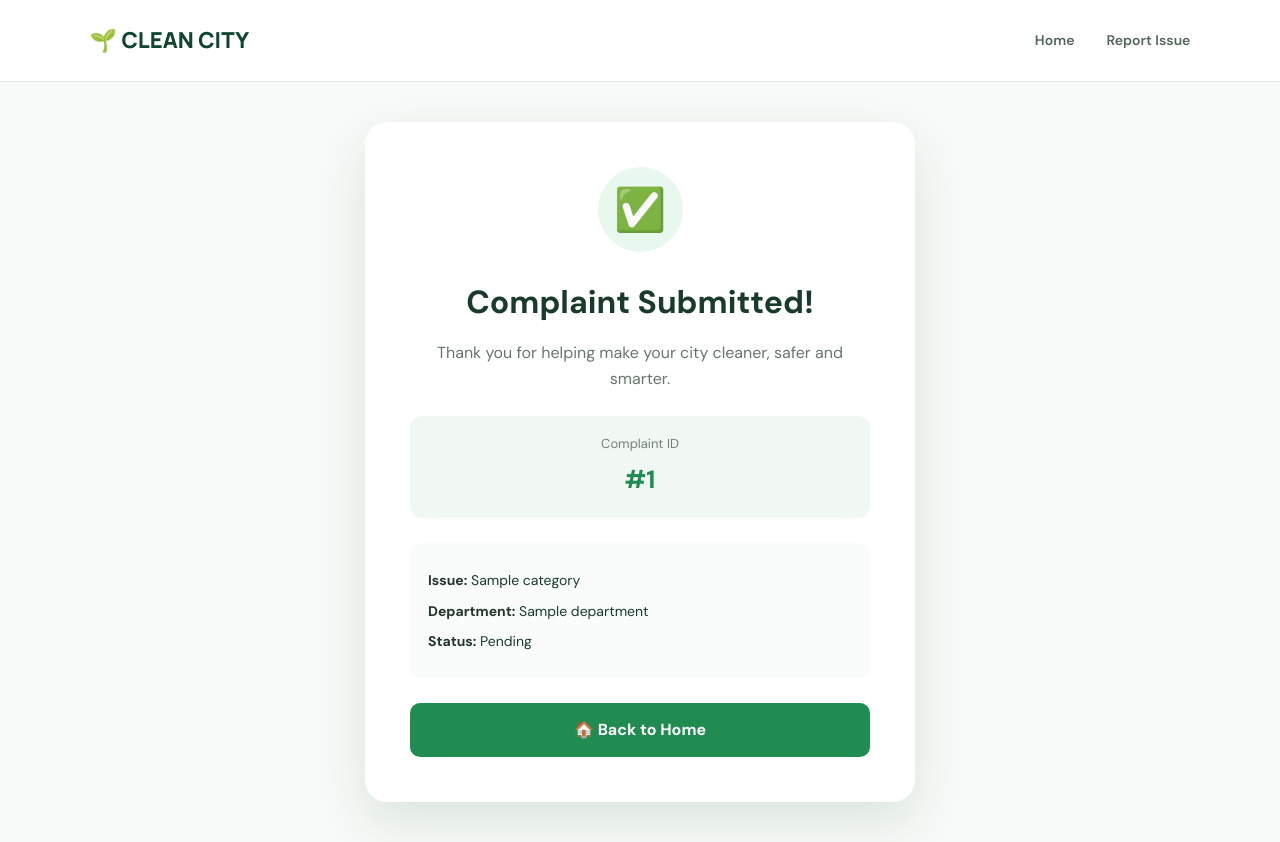
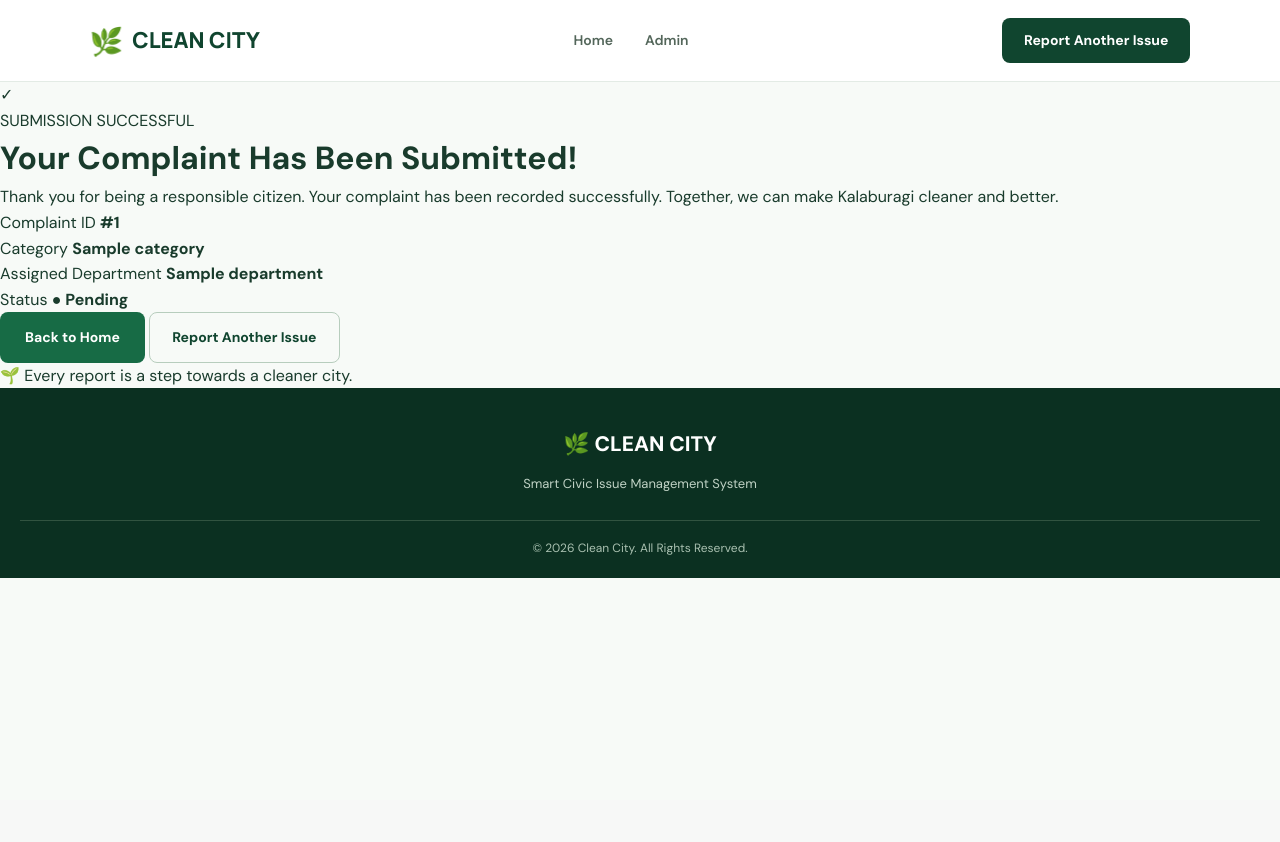
Before and after one commit to amarpatil018/civic-issue-aggregator, a Flask app: template templates/success.html in a window 1280 px wide. After the commit the page ends 578 px from the top, so only its background shows below. Run offline with Flask 3, Linux system fonts and the light colour scheme; the template is opened without the code that fills it: most values are stand-ins (such as "Sample title", 1, 10 or a date in 2020).

Commit message:
Add report page styles and enhance success page layout

```diff
--- a/templates/success.html
+++ b/templates/success.html
@@ -1,266 +1,105 @@
+
 <!DOCTYPE html>
 <html lang="en">
-
 <head>
-
     <meta charset="UTF-8">
-
-    <meta name="viewport"
-          content="width=device-width, initial-scale=1.0">
+    <meta name="viewport" content="width=device-width, initial-scale=1.0">
 
     <title>Complaint Submitted | Clean City</title>
 
     <link rel="stylesheet"
           href="{{ url_for('static', filename='css/style.css') }}">
-
-    <style>
-
-        .success-page {
-
-            min-height: calc(100vh - 75px);
-
-            display: flex;
-
-            align-items: center;
-
-            justify-content: center;
-
-            padding: 40px;
-
-            background: #f7faf8;
-
-        }
-
-        .success-card {
-
-            width: 100%;
-
-            max-width: 550px;
-
-            padding: 45px;
-
-            background: white;
-
-            border-radius: 22px;
-
-            text-align: center;
-
-            box-shadow:
-                0 20px 50px rgba(30, 70, 45, 0.12);
-
-        }
-
-        .success-icon {
-
-            width: 85px;
-
-            height: 85px;
-
-            margin: auto;
-
-            display: flex;
-
-            align-items: center;
-
-            justify-content: center;
-
-            border-radius: 50%;
-
-            background: #e9f8ee;
-
-            font-size: 42px;
-
-        }
-
-        .success-card h1 {
-
-            margin-top: 25px;
-
-            margin-bottom: 12px;
-
-        }
-
-        .success-card > p {
-
-            color: #68756d;
-
-            line-height: 1.6;
-
-        }
-
-        .issue-id {
-
-            margin: 25px 0;
-
-            padding: 18px;
-
-            background: #f1f8f3;
-
-            border-radius: 12px;
-
-        }
-
-        .issue-id span {
-
-            display: block;
-
-            color: #748077;
-
-            font-size: 13px;
-
-            margin-bottom: 5px;
-
-        }
-
-        .issue-id strong {
-
-            font-size: 25px;
-
-            color: #218c52;
-
-        }
-
-        .details {
-
-            margin-top: 20px;
-
-            padding: 18px;
-
-            background: #fafcfb;
-
-            border-radius: 12px;
-
-            text-align: left;
-
-        }
-
-        .details p {
-
-            margin: 8px 0;
-
-            font-size: 14px;
-
-        }
-
-        .details strong {
-
-            color: #25352b;
-
-        }
-
-        .success-btn {
-
-            display: block;
-
-            margin-top: 25px;
-
-            padding: 14px;
-
-            background: #218c52;
-
-            color: white;
-
-            text-decoration: none;
-
-            border-radius: 10px;
-
-            font-weight: 700;
-
-        }
-
-        .success-btn:hover {
-
-            background: #176e3e;
-
-        }
-
-    </style>
-
 </head>
-
 
 <body>
 
+    <!-- NAVBAR -->
     <header class="navbar">
-
         <div class="logo">
-            🌱 CLEAN CITY
+            <span class="logo-icon">🌿</span>
+            <span>CLEAN CITY</span>
         </div>
 
         <nav>
-
-            <a href="/">
-                Home
-            </a>
-
-            <a href="/report">
-                Report Issue
-            </a>
-
+            <a href="/">Home</a>
+            <a href="/admin">Admin</a>
         </nav>
 
+        <a href="/report" class="nav-btn">Report Another Issue</a>
     </header>
 
 
+    <!-- SUCCESS CONTENT -->
     <main class="success-page">
 
         <div class="success-card">
 
-            <div class="success-icon">
-                ✅
-            </div>
+            <div class="success-icon">✓</div>
 
-            <h1>
-                Complaint Submitted!
-            </h1>
+            <span class="success-label">SUBMISSION SUCCESSFUL</span>
 
-            <p>
-                Thank you for helping make your city
-                cleaner, safer and smarter.
+            <h1>Your Complaint Has Been Submitted!</h1>
+
+            <p class="success-description">
+                Thank you for being a responsible citizen.
+                Your complaint has been recorded successfully.
+                Together, we can make Kalaburagi cleaner and better.
             </p>
 
+            <div class="success-details">
 
-            <div class="issue-id">
+                <div class="success-detail-row">
+                    <span>Complaint ID</span>
+                    <strong>#{{ issue_id }}</strong>
+                </div>
 
-                <span>
-                    Complaint ID
-                </span>
+                <div class="success-detail-row">
+                    <span>Category</span>
+                    <strong>{{ category }}</strong>
+                </div>
 
-                <strong>
-                    #{{ issue_id }}
-                </strong>
+                <div class="success-detail-row">
+                    <span>Assigned Department</span>
+                    <strong>{{ department }}</strong>
+                </div>
+
+                <div class="success-detail-row">
+                    <span>Status</span>
+                    <strong class="pending-status">● Pending</strong>
+                </div>
 
             </div>
 
+            <div class="success-actions">
 
-            <div class="details">
+                <a href="/" class="primary-btn">
+                    Back to Home
+                </a>
 
-                <p>
-                    <strong>Issue:</strong>
-                    {{ category }}
-                </p>
-
-                <p>
-                    <strong>Department:</strong>
-                    {{ department }}
-                </p>
-
-                <p>
-                    <strong>Status:</strong>
-                    Pending
-                </p>
+                <a href="/report" class="secondary-btn">
+                    Report Another Issue
+                </a>
 
             </div>
 
-
-            <a href="/" class="success-btn">
-                🏠 Back to Home
-            </a>
+            <p class="success-thankyou">
+                🌱 Every report is a step towards a cleaner city.
+            </p>
 
         </div>
 
     </main>
 
+
+    <!-- FOOTER -->
+    <footer class="footer">
+        <div class="footer-logo">🌿 CLEAN CITY</div>
+        <p>Smart Civic Issue Management System</p>
+
+        <div class="footer-bottom">
+            © 2026 Clean City. All Rights Reserved.
+        </div>
+    </footer>
+
 </body>
-
 </html>
```
Also changed, not shown: static/css/style.css (+175 -0 lines).
